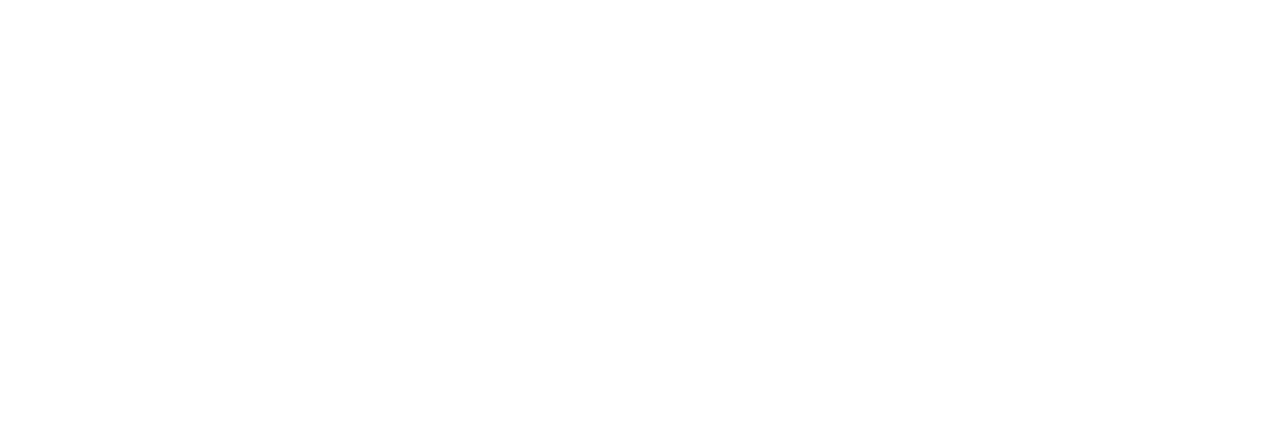
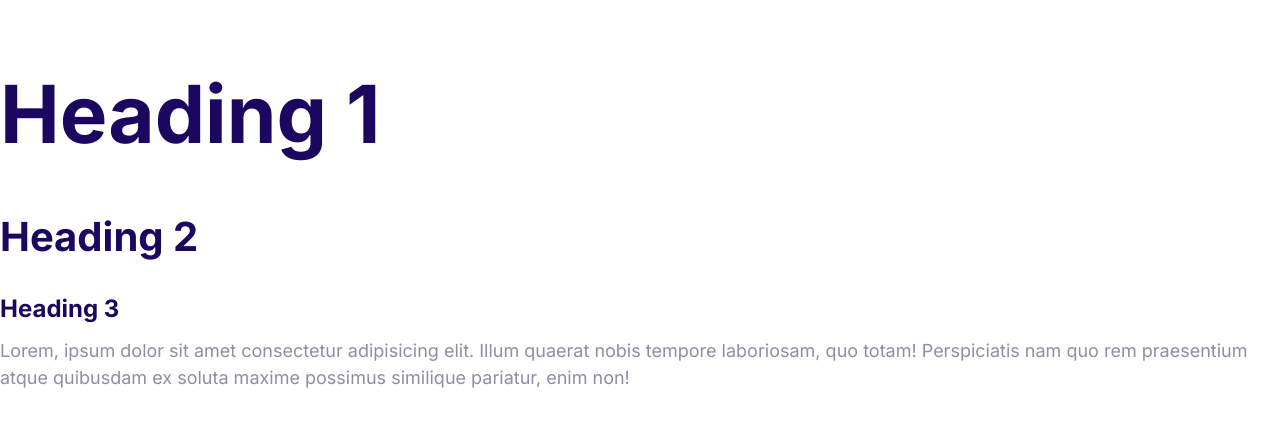
Before and after one commit to robin-baskar/robify, a plain HTML site: page index.html in a window 1280 px wide. Drawn offline with Linux system fonts and the light colour scheme.

Commit message:
Define the styles for the font.

```diff
--- a/css/styles.css
+++ b/css/styles.css
@@ -5,3 +5,55 @@
   --color-headings: #1b0760;
   --color-body: #918ca4;
 }
+
+html {
+  font-size: 62.5%;
+}
+
+body {
+  font-family: "Inter", Arial, Helvetica, sans-serif;
+  font-size: 2.4rem;
+  line-height: 1.5;
+  color: var(--color-body);
+}
+
+h1,
+h2,
+h3 {
+  color: var(--color-headings);
+  margin-bottom: 1rem;
+}
+
+h1 {
+  font-size: 7rem;
+}
+
+h2 {
+  font-size: 4rem;
+}
+
+h3 {
+  font-size: 3rem;
+}
+
+p {
+  margin-top: 0;
+}
+
+@media screen and (min-width: 1024px) {
+  body {
+    font-size: 1.8rem;
+  }
+
+  h1 {
+    font-size: 8rem;
+  }
+
+  h2 {
+    font-size: 4rem;
+  }
+
+  h3 {
+    font-size: 2.4rem;
+  }
+}
--- a/index.html
+++ b/index.html
@@ -5,8 +5,22 @@
     <meta http-equiv="X-UA-Compatible" content="IE=edge" />
     <meta name="viewport" content="width=device-width, initial-scale=1.0" />
     <title>Robify</title>
+    <link rel="preconnect" href="https://fonts.gstatic.com" />
+    <link
+      href="https://fonts.googleapis.com/css2?family=Inter:wght@400;700&display=swap"
+      rel="stylesheet"
+    />
     <link rel="stylesheet" href="css/normalize.css" />
     <link rel="stylesheet" href="css/styles.css" />
   </head>
-  <body></body>
+  <body>
+    <h1>Heading 1</h1>
+    <h2>Heading 2</h2>
+    <h3>Heading 3</h3>
+    <p>
+      Lorem, ipsum dolor sit amet consectetur adipisicing elit. Illum quaerat
+      nobis tempore laboriosam, quo totam! Perspiciatis nam quo rem praesentium
+      atque quibusdam ex soluta maxime possimus similique pariatur, enim non!
+    </p>
+  </body>
 </html>
```
